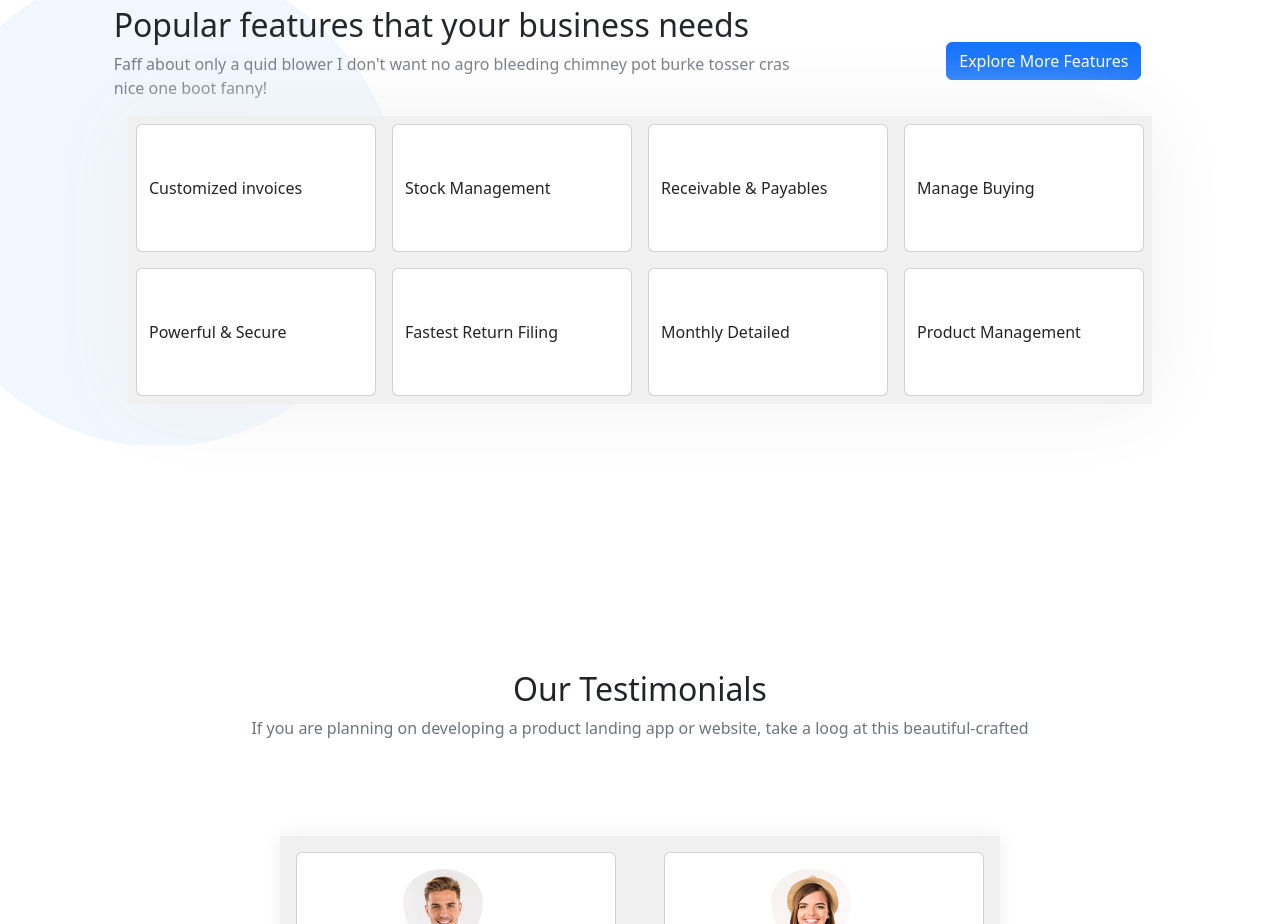
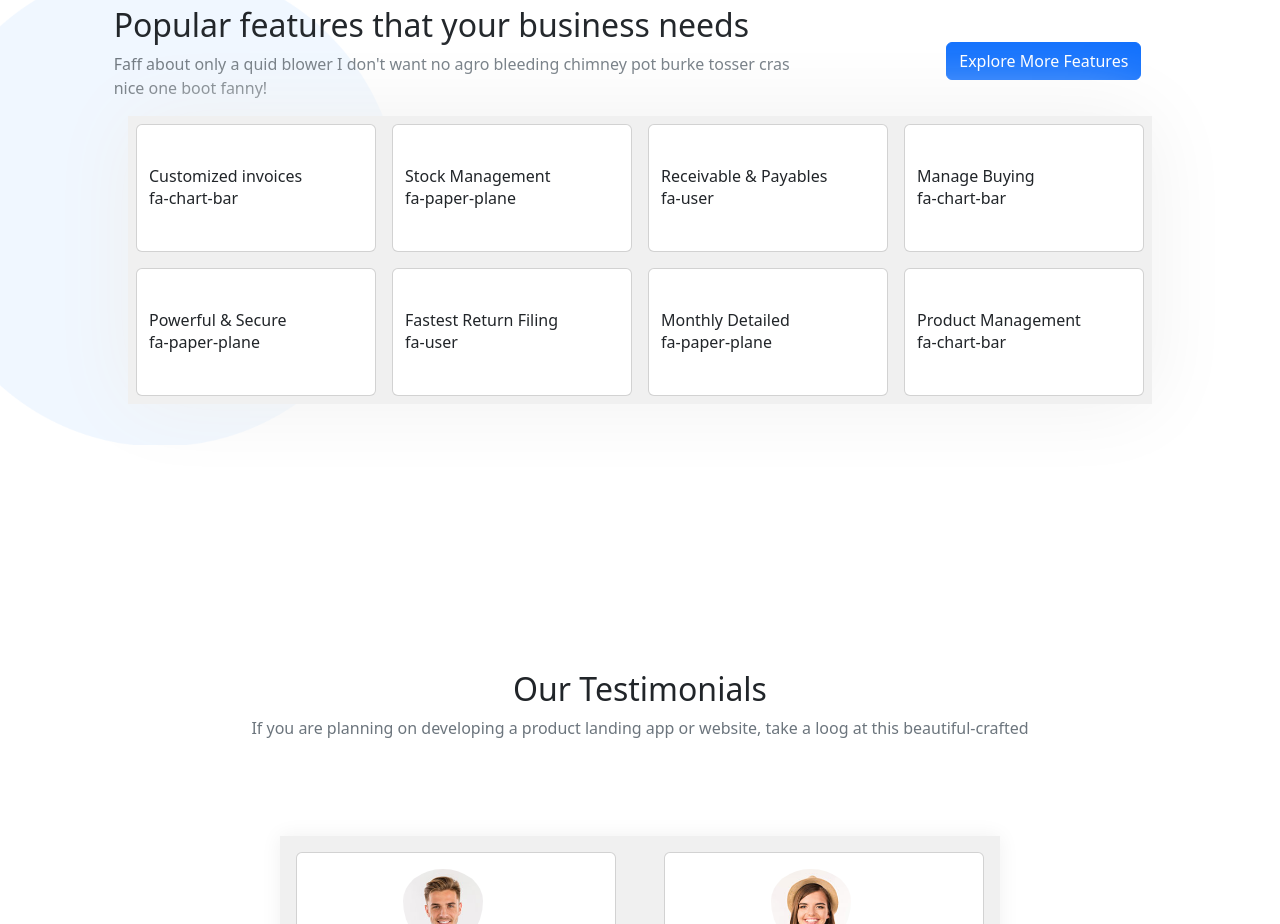
Before and after one commit to Ruma303/proj-html-vuejs, a Vue app: page / in a window 1280 px wide. Shown: the part 1660-2584 px from the top of the page. Built offline with nearby package versions, Linux system fonts and the light colour scheme.

Commit message:
percorso icone sec3 da migliorare

```diff
--- a/src/components/FeatureCard.vue
+++ b/src/components/FeatureCard.vue
@@ -2,7 +2,8 @@
   <div class="container-card d-flex flex-column align-items-start
   card justify-content-center">
     <h5 class="m-0">{{cardTitle}}</h5>
-    <!-- <img :src="src" alt=""> -->
+    <font-awesome-icon icon="fa-regular ${icon}" />
+    {{icon}}
   </div>
 </template>
 
@@ -11,7 +12,7 @@ export default {
   name: 'FeatureCard',
   props: {
     cardTitle: String,
-    src: String,
+    icon: String,
   },
 };
 </script>
--- a/src/components/MainSectionSix.vue
+++ b/src/components/MainSectionSix.vue
@@ -56,7 +56,8 @@
                v-model="messageStr">
               </textarea>
             </label>
-            <button class="btn btn-primary send-button" type="submit">Send Message</button>
+            <button class="btn btn-primary send-button" type="submit">
+              Send Message</button>
           </form>
         </div>
       </div>
--- a/src/components/MainSectionThree.vue
+++ b/src/components/MainSectionThree.vue
@@ -18,7 +18,7 @@
       v-for="item in arrData"
         :key="item.cardTitle"
         :cardTitle="item.cardTitle"
-        :src="item.src"
+        :icon="item.icon"
         class="single-card"
         />
     </div>
@@ -38,35 +38,35 @@ export default {
       arrData: [
         {
           cardTitle: 'Customized invoices',
-          src: '',
+          icon: 'fa-chart-bar',
         },
         {
           cardTitle: 'Stock Management',
-          src: '',
+          icon: 'fa-paper-plane',
         },
         {
           cardTitle: 'Receivable & Payables',
-          src: '',
+          icon: 'fa-user',
         },
         {
           cardTitle: 'Manage Buying',
-          src: '',
+          icon: 'fa-chart-bar',
         },
         {
           cardTitle: 'Powerful & Secure',
-          src: '',
+          icon: 'fa-paper-plane',
         },
         {
           cardTitle: 'Fastest Return Filing',
-          src: '',
+          icon: 'fa-user',
         },
         {
           cardTitle: 'Monthly Detailed',
-          src: '',
+          icon: 'fa-paper-plane',
         },
         {
           cardTitle: 'Product Management',
-          src: '',
+          icon: 'fa-chart-bar',
         },
       ],
     };
--- a/src/main.js
+++ b/src/main.js
@@ -6,6 +6,9 @@ import {
 import {
   faFacebookF, faTwitter, faGithub, faInstagram,
 } from '@fortawesome/free-brands-svg-icons';
+import {
+  faChartBar, faPaperPlane, faUser,
+} from '@fortawesome/free-regular-svg-icons';
 import { FontAwesomeIcon } from '@fortawesome/vue-fontawesome';
 import App from './App.vue';
 
@@ -19,6 +22,9 @@ library.add(
   faGithub,
   faInstagram,
   faCircle,
+  faChartBar,
+  faPaperPlane,
+  faUser,
 );
 Vue.component('font-awesome-icon', FontAwesomeIcon);
 
```
